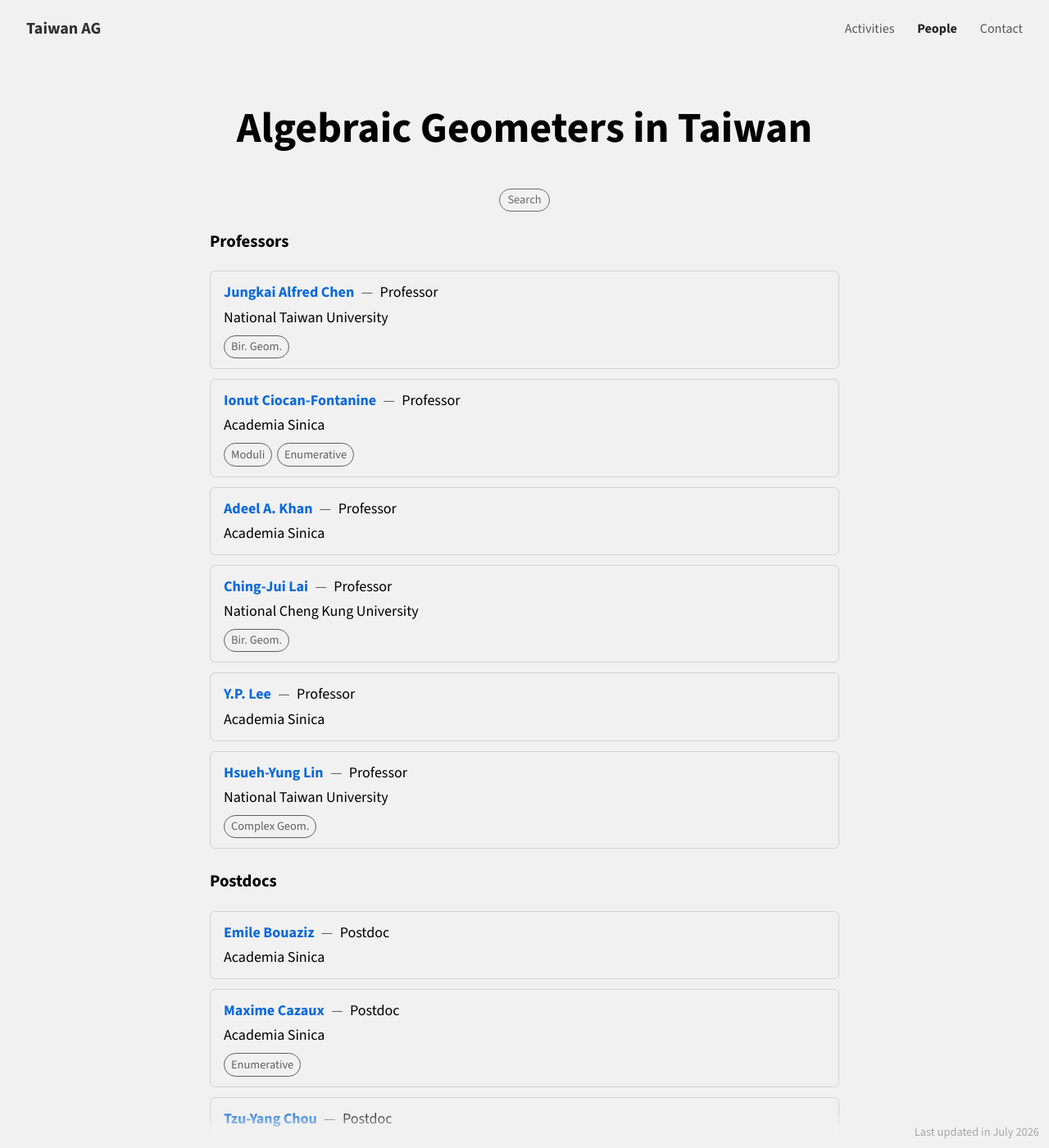
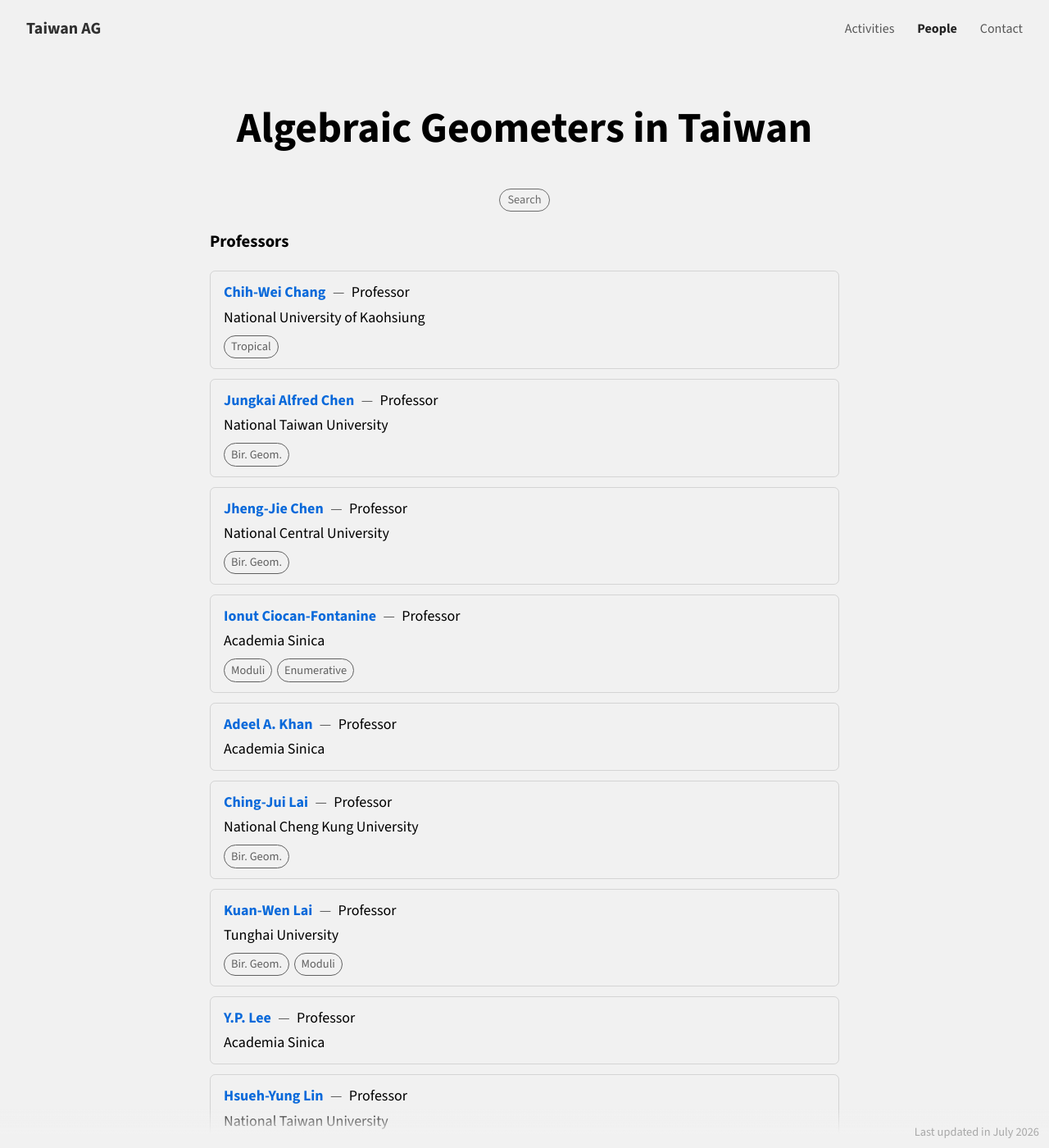
Before and after one commit to taiwan-ag/taiwan-ag.github.io, a Jekyll site: the page built from people.md, in a window 1280 px wide and 1400 px high. Shown: the whole window at 82% size. Built offline with Jekyll 4.4.1, drawn with Linux system fonts in a browser that asks for light colours.

Commit message:
Add remaining Laboratory of Birational Geometry professors
Jheng-Jie Chen (NCU), Kuan-Wen Lai (Tunghai), Chih-Wei Chang (NUK).

Co-Authored-By: Claude Sonnet 5 <noreply@anthropic.com>
Claude-Session: https://claude.ai/code/session_01Eon8xtEqo4VMYL9knp2LSv

```diff
--- a/_data/people.yml
+++ b/_data/people.yml
@@ -56,6 +56,27 @@ algebraic_geometers:
     institution: "Academia Sinica"
     position: "Professor"
     url: "https://idv.sinica.edu.tw/ypleemath/"
+
+  - name: "Jheng-Jie Chen"
+    surname: "Chen"
+    institution: "National Central University"
+    position: "Professor"
+    research_interests: ["birational-geometry"]
+    url: "https://scholars.ncu.edu.tw/en/persons/jheng-jie-chen/"
+
+  - name: "Kuan-Wen Lai"
+    surname: "Lai"
+    institution: "Tunghai University"
+    position: "Professor"
+    research_interests: ["birational-geometry", "moduli-spaces"]
+    url: "https://kwlai-math.github.io/"
+
+  - name: "Chih-Wei Chang"
+    surname: "Chang"
+    institution: "National University of Kaohsiung"
+    position: "Professor"
+    research_interests: ["tropical-geometry"]
+    url: "https://math.nuk.edu.tw/p/405-1018-95061,c95.php?Lang=en"
 
   - name: "Hajime Nakahashi"
     surname: "Nakahashi"
```
